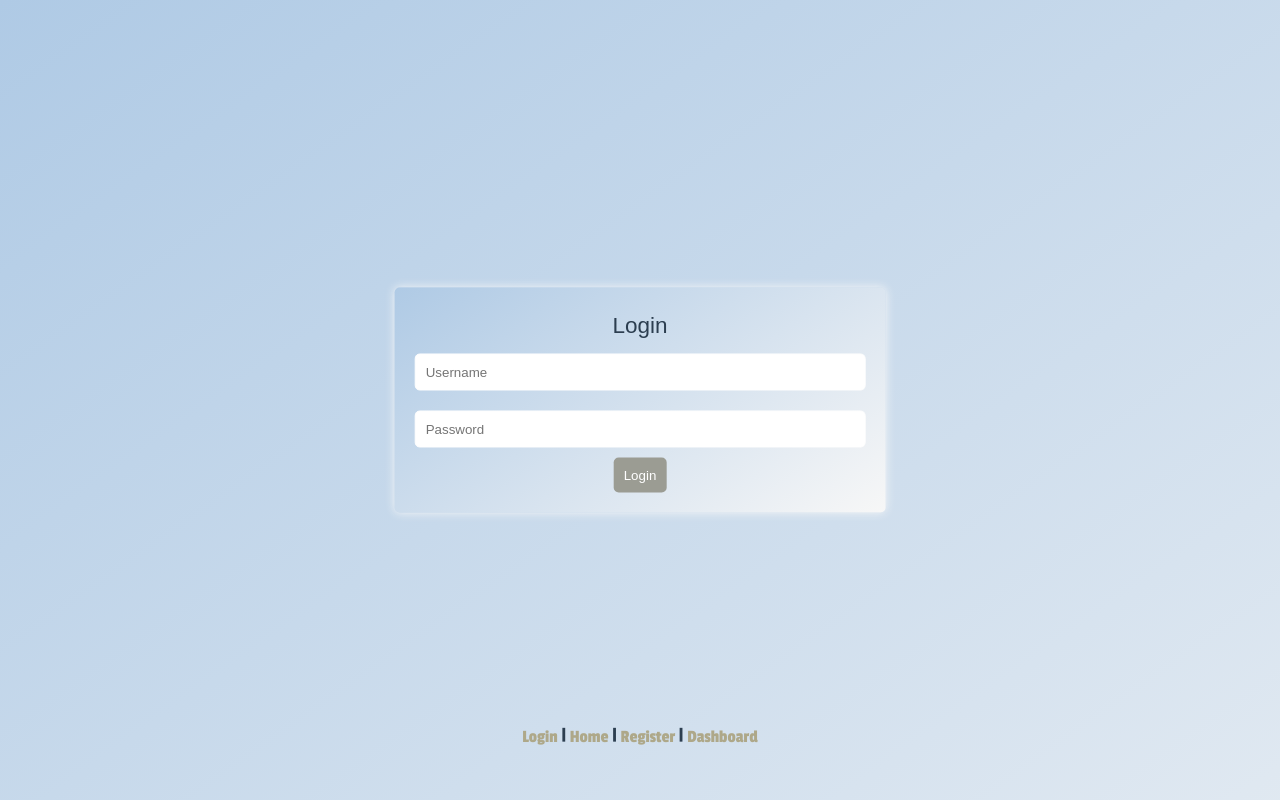
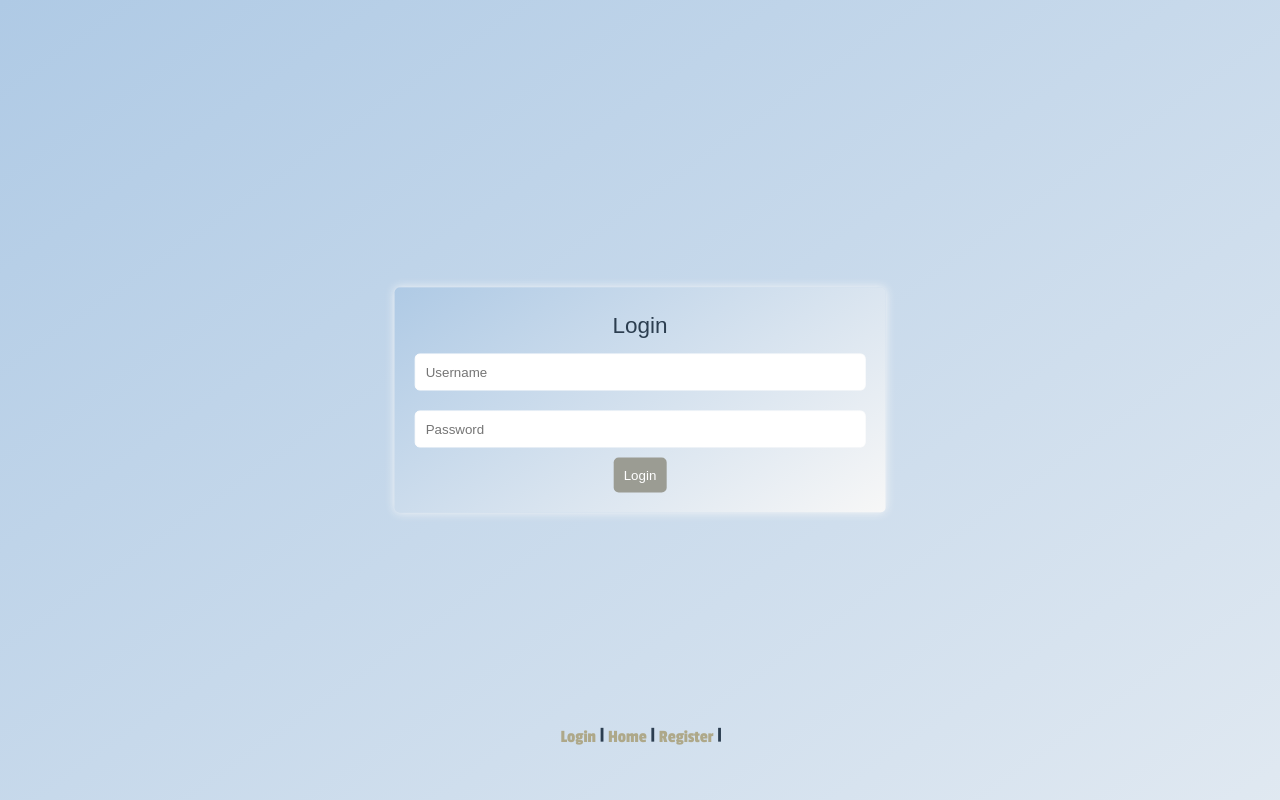
Before and after one commit to blob421/Vue_App, a Vue app: page /login/sign-in in a window 1280 px wide. Shown: the top 800 px of the page. Built offline with nearby package versions, Linux system fonts and the light colour scheme; no server answers.

Commit message:
Redirect to the dashboard after login . Hides the dashboard until logged in .

```diff
--- a/src/components/login_register.vue
+++ b/src/components/login_register.vue
@@ -4,7 +4,7 @@
       <a href="/login/sign-in">Login</a> |
       <a href="/">Home</a> |
       <a href="/login/register">Register</a> |
-      <a href="/dashboard/home">Dashboard</a>
+      <a v-if= "isAuthenticated" href="/dashboard/home">Dashboard</a>
 
  </head>
 
@@ -33,5 +33,11 @@
 </style>
 
 <script>
-
+export default {
+     computed : {
+          isAuthenticated() {
+               return !!localStorage.getItem("jwtToken");
+          }
+     }
+}
 </script>
--- a/src/views/login_page.vue
+++ b/src/views/login_page.vue
@@ -43,6 +43,7 @@ export default {
         localStorage.setItem("jwtToken", response.data.access_token);
 
         alert('Login successful!');
+        window.location.href = '/dashboard/home'
       } catch (error) {
         this.errorMessage = 'Invalid credentials. Please try again.';
 
```
